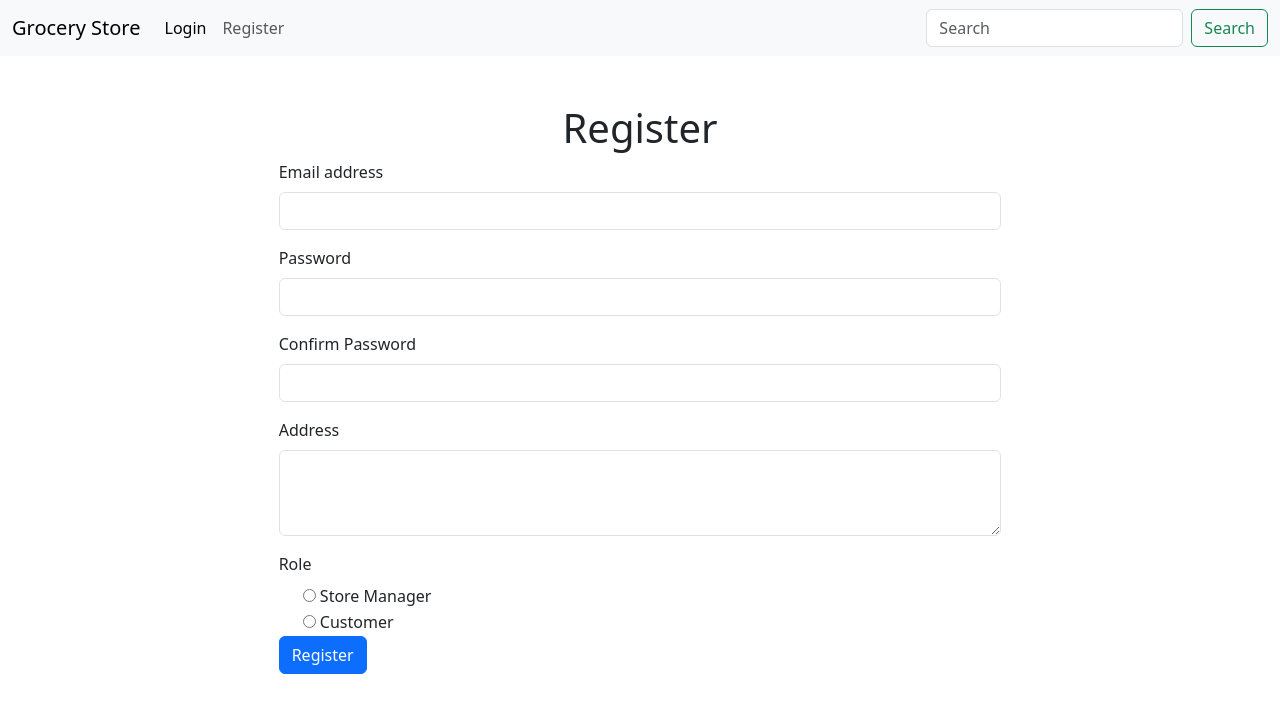
After one commit to rohitrk06/App-dev-1-bootcamp, a Flask app: page /register in a window 1280 px wide. The commit adds this page. Shown: the top 713 px of the page. Run offline with Flask 3, Linux system fonts and the light colour scheme.

Commit message:
session 3

```diff
--- /dev/null
+++ b/applications/routes.py
@@ -0,0 +1,90 @@
+from flask import render_template, request, session, flash, redirect
+from main import app
+from applications.models import *
+
+@app.route('/')
+def index():
+    return render_template('home.html')
+
+@app.route('/login', methods=['GET','POST'])
+def login():
+    if request.method == 'GET':
+        return render_template('login.html')
+
+    if request.method == 'POST':
+        email = request.form.get('email',None)
+        password = request.form.get('password',None)
+
+        #data validation
+        if not email or not password:
+            flash('Please enter email and password')
+            return render_template('login.html')
+
+        #check if user exists
+        user = User.query.filter_by(email=email).first()
+        if not user:
+            flash('User does not exist')
+            return render_template('login.html')
+
+        if user.password != password:
+            flash('Incorrect password')
+            return render_template('login.html')
+
+        session['user_email'] = user.email
+        session['user_role'] = user.roles[0].name
+        flash('Login successful')
+
+        return render_template('home.html')
+
+@app.route('/logout')
+def logout():
+    session.pop('user_email', None)
+    session.pop('user_role', None)
+    flash('Logged out')
+    return render_template('home.html')
+
+@app.route('/register', methods=['GET','POST'])
+def register():
+    if request.method == 'GET':
+        return render_template('register.html')
+
+    if request.method == 'POST':
+        email = request.form.get('email',None)
+        password = request.form.get('password',None)
+        confirm_password = request.form.get('confirm_password',None)
+        address = request.form.get('address',None)
+        role = request.form.get('role',None)
+
+        #data validation
+        if not email or not password or not confirm_password or not role or not address:
+            flash('Please enter all fields')
+            return render_template('register.html')
+
+        if password != confirm_password:
+            flash('Passwords do not match')
+            return render_template('register.html')
+
+        if len(password) < 8:
+            flash('Password must be at least 8 characters long')
+            return render_template('register.html')
+
+        #check if user exists
+        user = User.query.filter_by(email=email).first()
+        if user:
+            flash('User already exists')
+            return render_template('register.html')
+
+        role_object = Role.query.filter_by(name=role).first()
+        if not role_object:
+            flash('Invalid role')
+            return render_template('register.html')
+
+        user = User(email= email,
+                    password = password,
+                    address = address,
+                    roles = [role_object])
+        db.session.add(user)
+        db.session.commit()
+
+        flash('User registered successfully')
+        return redirect('/login')
--- a/main.py
+++ b/main.py
@@ -35,9 +35,7 @@ def create_app():
 
 app = create_app()
 
-@app.route('/')
-def index():
-    return render_template('index.html')
+from applications.routes import *
 
 if __name__ == '__main__':
     app.run(debug=True)
--- /dev/null
+++ b/templates/home.html
@@ -0,0 +1 @@
+{% extends 'index.html' %}
--- a/templates/index.html
+++ b/templates/index.html
@@ -16,6 +16,16 @@
 </head>
 <body>
     {% include 'navbar.html' %}
+    {% with messages = get_flashed_messages() %}
+        {% if messages %}
+        <div class="alert alert-info">
+            {% for message in messages %}
+            <p>{{ message }}</p>
+            {% endfor %}
+            <button type="button" class="btn-close" data-bs-dismiss="alert" aria-label="Close"></button>
+        </div>
+        {% endif %}
+    {% endwith %}
     {% block body %} This is Body    {% endblock %}
     <!-- Bootstrap CDN (JavaScript) -->
     <script src="https://cdn.jsdelivr.net/npm/bootstrap@5.3.3/dist/js/bootstrap.bundle.min.js" integrity="sha384-YvpcrYf0tY3lHB60NNkmXc5s9fDVZLESaAA55NDzOxhy9GkcIdslK1eN7N6jIeHz" crossorigin="anonymous"></script>
--- /dev/null
+++ b/templates/register.html
@@ -0,0 +1,43 @@
+{% extends 'index.html' %}
+
+{% block title %}
+Login - Grocery Store
+{% endblock %}
+
+
+{% block body %}
+<div class="container-fluid mt-5">
+    <h1 class="text-center">Register</h1>
+    <form class="row justify-content-center" action="/register" method = "POST">
+        <div class="mb-3 col-7">
+          <label for="email_id" class="form-label">Email address</label>
+          <input type="email" class="form-control" id="email_id" name = "email" required>
+        </div>
+        <div class="mb-3 col-7">
+          <label for="password" class="form-label">Password</label>
+          <input type="password" class="form-control" id="password" name="password">
+        </div>
+        <div class="mb-3 col-7">
+            <label for="confirm_password" class="form-label">Confirm Password</label>
+            <input type="password" class="form-control" id="confirm_password" name="confirm_password">
+        </div>
+        <div class="mb-3 col-7">
+            <label for="address" class="form-label">Address</label>
+            <textarea class="form-control" id="address" name="address" rows="3"></textarea>
+        </div>
+        <div class="mb-3 col-7">
+            <label for="role" class="form-label">Role</label>
+            <div class="form-check">
+                <input type="radio" id="store_manager" name="role" value = 'store_manager'>
+                <label for="store_manager">Store Manager</label>
+            </div>
+            <div class="form-check">
+                <input type="radio" id="customer" name="role" value = 'customer'>
+                <label for="customer">Customer</label>
+            </div>
+        <div class="col-7">
+            <button  type="submit" class="btn btn-primary">Register</button>
+        </div>
+      </form>
+</div>
+{% endblock %}
```
Also changed, not shown: templates/login.html (added, +25 -0 lines), instance/grocery_store.sqlite3.
